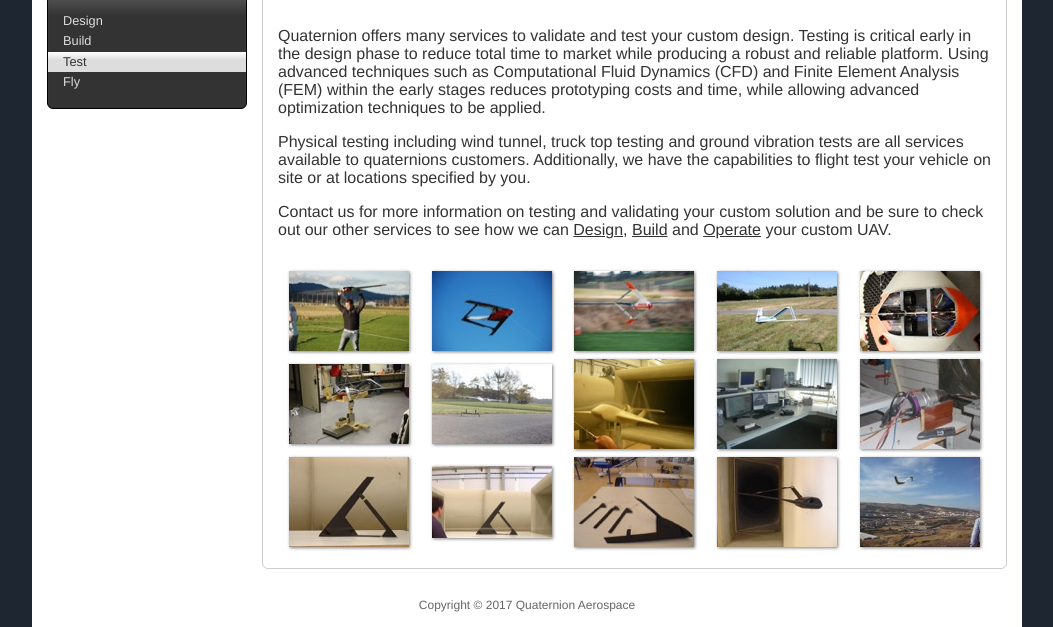
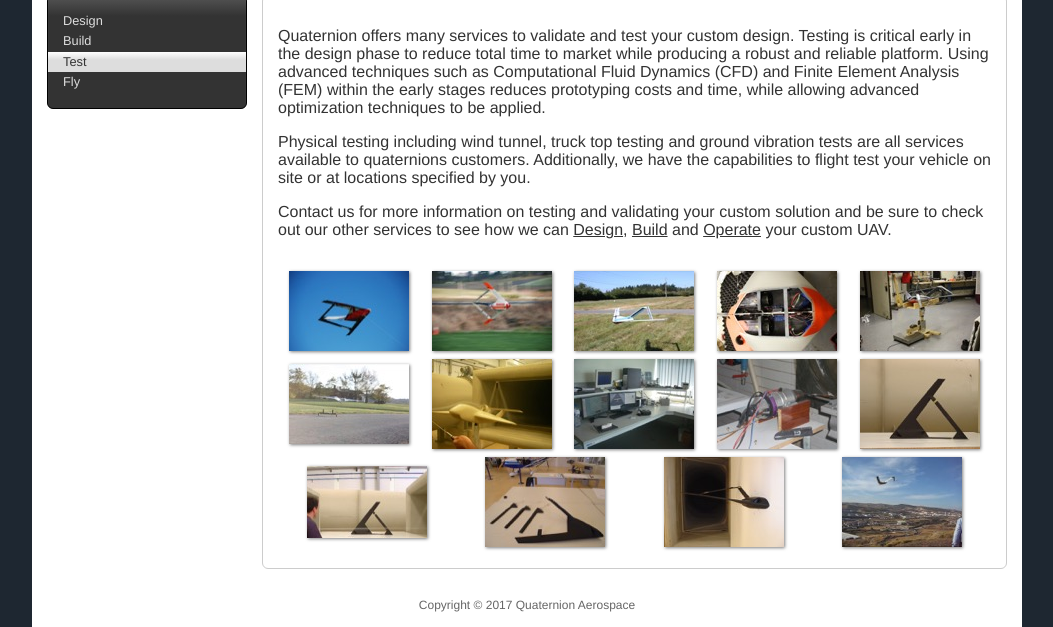
Before and after one commit to quaternion-aerospace/quaternion-aerospace.github.io, a Jekyll site: the page built from test.html, in a window 1280 px wide. Shown: the part 871-1498 px from the top of the page, without its empty margins (113-1166 px from the left). Built offline with Jekyll 4.4.1, drawn with Linux system fonts in a browser that asks for light colours.

```diff
--- a/build.html
+++ b/build.html
@@ -5,7 +5,6 @@ hero: build
 gallery:
   - 5.jpg
   - 8.jpg
-  - DSC_0002.JPG
   - IMG_0024.JPG
   - IMG_0098 (2).JPG
   - IMG_0207.JPG
--- a/test.html
+++ b/test.html
@@ -3,7 +3,6 @@ title: Test
 subMenu: services
 hero: test
 gallery:
-  - DSC_0243.JPG
   - DSC_0268.JPG
   - DSC_0303.JPG
   - IMG_0015.JPG
```
Also changed, not shown: images/gallery/DSC_0002.JPG (deleted), images/gallery/DSC_0243.JPG (deleted), images/thumbs/DSC_0002.JPG (deleted), images/thumbs/DSC_0243.JPG (deleted).
